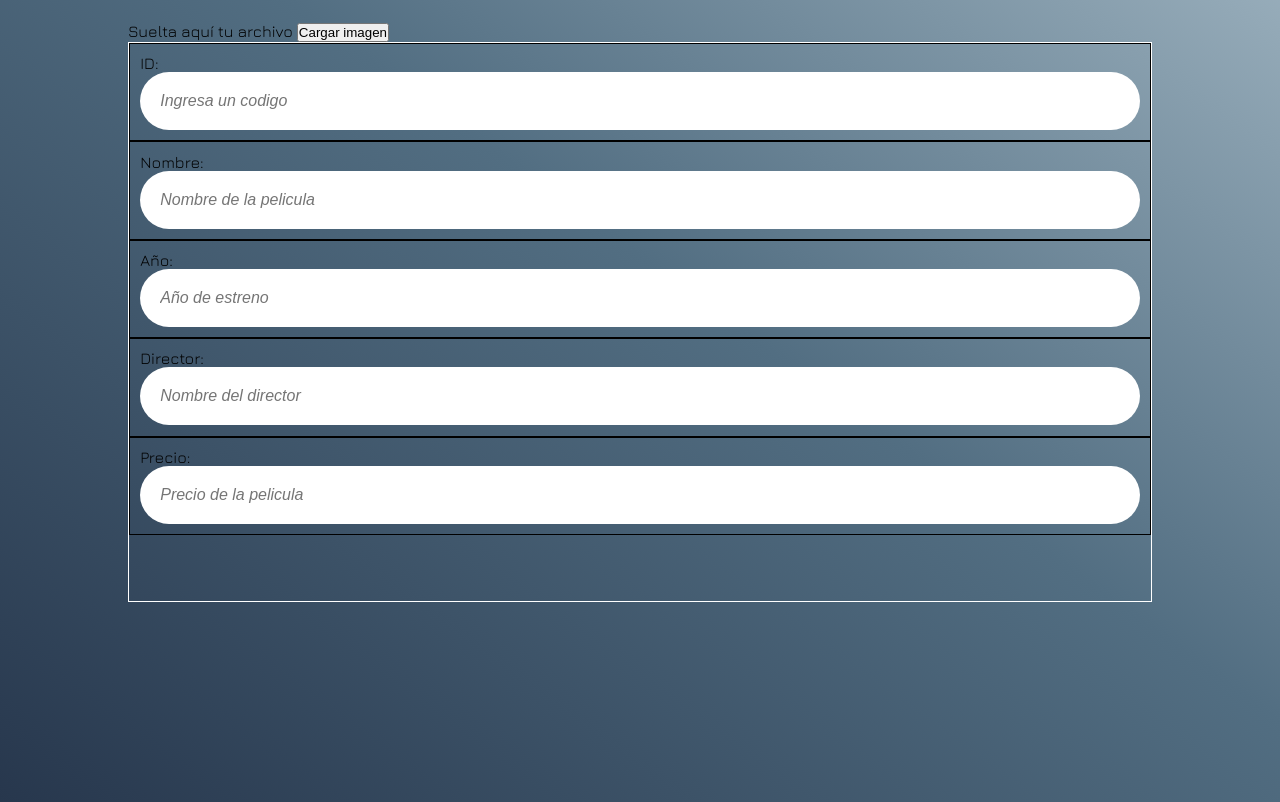
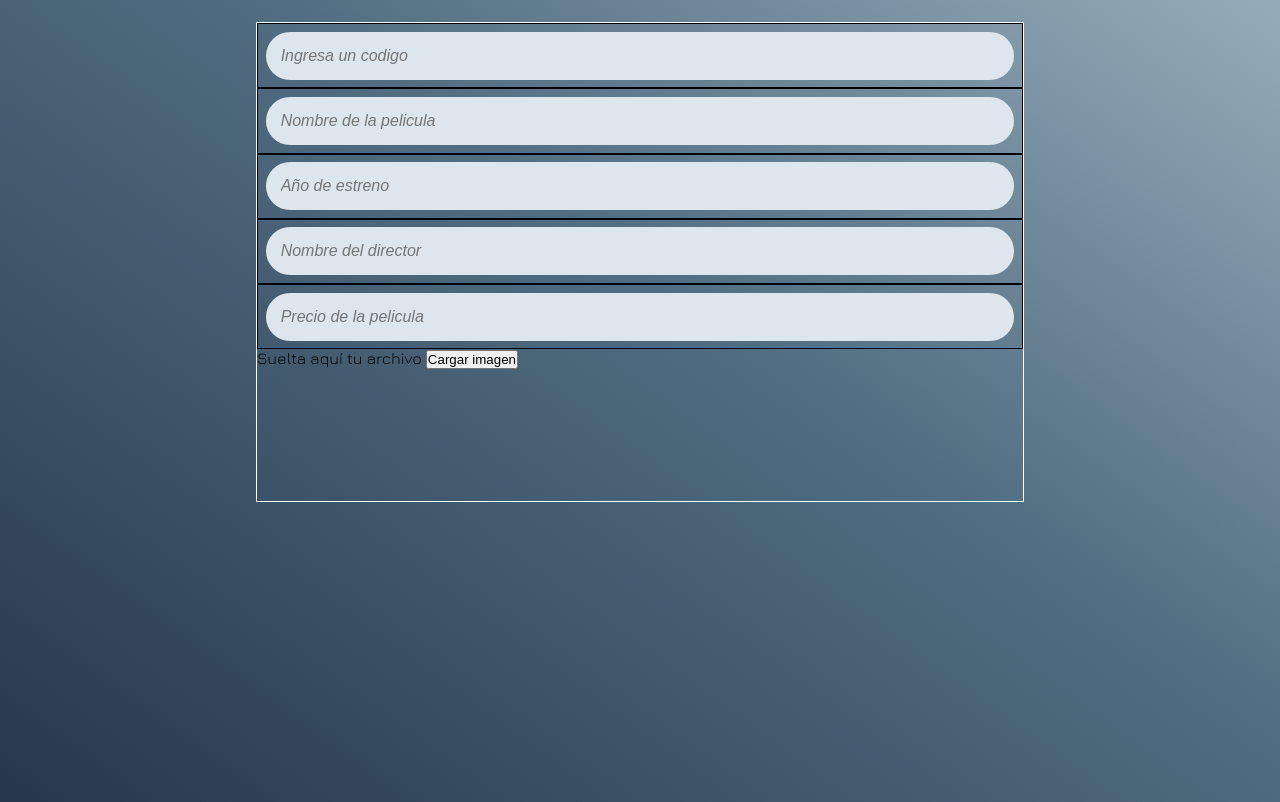
Before and after one commit to toriacostabel/obligatorioProgramacion, a plain HTML site: page pages/movieCRUD.html in a window 1280 px wide. Shown: the part 73-875 px from the top of the page. Drawn offline with Linux system fonts and the light colour scheme.

Commit message:
Settings modifitacions

```diff
--- a/assets/css/style.css
+++ b/assets/css/style.css
@@ -71,6 +71,7 @@ body {
 .navA:hover {
   background-color: #526d82;
 }
+
 /* --- CAROUSEL DE PELICULAS --- */
 
 .movie {
@@ -115,8 +116,8 @@ body {
 }
 .newMovieForm {
     border: 1px solid white;
-    width: 80vw;
-    height: 70vh;
+    width: 60vw;
+    height: 60vh;
 }
 .inputContainer {
     border: 1px solid black;
@@ -132,7 +133,10 @@ body {
     border-radius: 5em;
     padding: 2%;
     font-size: 1em;
-    background-color: ;
+    background-color: #dde6ed;
+}
+.cargarImagen{
+
 }
 
 /* --- animation for the movie information --- */
--- a/pages/movieCRUD.html
+++ b/pages/movieCRUD.html
@@ -11,7 +11,8 @@
         <title>Must Watch - Settings</title>
     </head>
 
-  <body class="body" id="bodySettings">
+    <body
+        class="body" id="bodySettings">
         <!-- NAVEGADOR -->
         <nav class="nav" id="navSettings">
             <div class="navLinks" id="navLinks">
@@ -25,43 +26,41 @@
         <header class="header" id="headerSettings"></header>
 
         <!-- CONTENIDO PRINCIPAL -->
-    <main class="main" id="mainSettings">
-      <!-- CARGAR IMAGEN -->
-      <div class="drop-area" ondragover="allowDrop(event)" ondrop="handleDrop(event)">
+        <main
+            class="main" id="mainSettings">
+
+            <!-- form to upload new movie-->
+            <form
+                action="post" class="newMovieForm" id="newMovieForm">
+                <!-- movie id -->
+                <div class="inputContainer newMovieId" id="newMovieId">
+                    <input type="number" class="newMovieInput movieID" id="movieID" placeholder="Ingresa un codigo" required>
+                </div>
+                <!-- movie name -->
+                <div class="inputContainer newMovieName" id="newMovieName">
+                    <input type="text" class="newMovieInput movieName" id="movieName" placeholder="Nombre de la pelicula" required>
+                </div>
+                <!-- movie year-->
+                <div class="inputContainer newMovieYear" id="newMovieYear">
+                    <input type="year" class="newMovieInput movieYear" id="movieYear" placeholder="Año de estreno" required>
+                </div>
+                <!-- movie director -->
+                <div class="inputContainer newMovieDirector" id="newMovieDirector">
+                    <input type="text" class="newMovieInput movieDirector" id="movieDirector" placeholder="Nombre del director" required>
+                </div>
+                <!-- movie price -->
+                <div class="inputContainer newMoviePrice" id="newMoviePrice">
+                    <input type="number" class="newMovieInput moviePrice" id="moviePrice" placeholder="Precio de la pelicula" required>
+                </div>
+                <!-- movie poster -->
+                <div class="cargarImagen drop-area" ondragover="allowDrop(event)" ondrop="handleDrop(event)">
                     <span>Suelta aquí tu archivo</span>
                     <input type="file" id="imageInput" accept="image/*" onchange="handleImage(event)" style="display: none">
                     <button onclick="openFileChooser()">Cargar imagen</button>
                     <div id="file-name"></div>
                 </div>
-      <!-- form to upload new movie-->
-      <form action="post" class="newMovieForm" id="newMovieForm">
-        <!-- movie id -->
-        <div class="inputContainer newMovieId" id="newMovieId">
-          <label for="movieID">ID:</label>
-          <input type="number" class="newMovieInput movieID" id="movieID" placeholder="Ingresa un codigo" required>
-        </div>
-        <!-- movie name -->
-        <div class="inputContainer newMovieName" id="newMovieName">
-          <label for="movieName">Nombre:</label>
-          <input type="text" class="newMovieInput movieName" id="movieName" placeholder="Nombre de la pelicula" required>
-        </div>
-        <!-- movie year-->
-        <div class="inputContainer newMovieYear" id="newMovieYear">
-          <label for="movieYear">Año:</label>
-          <input type="year" class="newMovieInput movieYear" id="movieYear" placeholder="Año de estreno" required>
-        </div>
-        <!-- movie director -->
-        <div class="inputContainer newMovieDirector" id="newMovieDirector">
-          <label for="movieDirector">Director:</label>
-          <input type="text" class="newMovieInput movieDirector" id="movieDirector" placeholder="Nombre del director" required>
-        </div>
-        <!-- movie price -->
-        <div class="inputContainer newMoviePrice" id="newMoviePrice">
-          <label for="moviePrice">Precio:</label>
-          <input type="number" class="newMovieInput moviePrice" id="moviePrice" placeholder="Precio de la pelicula" required>
-        </div>
-        <!-- movie poster -->
             </form>
+
         </main>
 
         <!-- APARTADO -->
```
Also changed, not shown: index.html (+0 -28 lines). Lines whose indentation alone changed are shown as unchanged.
